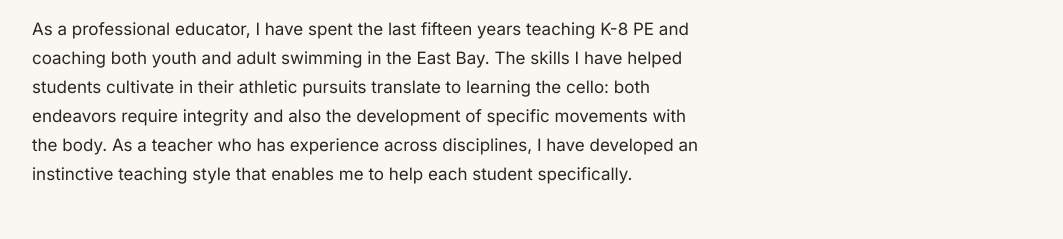
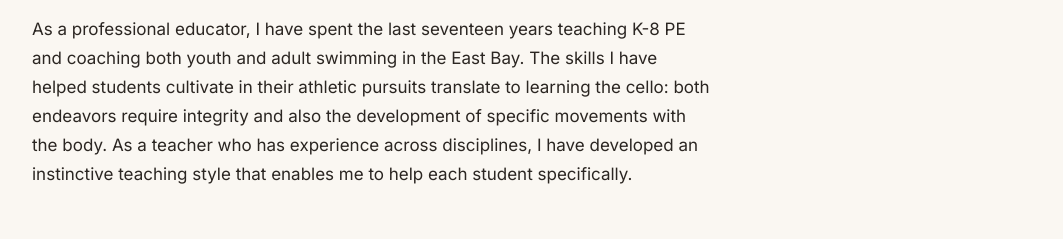
Before and after one commit to lurk1ndog/lifeandcello-site, a plain HTML site: page index.html in a window 1280 px wide. Shown: the part 1086-1325 px from the top of the page, without its empty margins (108-1171 px from the left). Drawn offline with nearby package versions, Linux system fonts and the light colour scheme.

```diff
--- a/index.html
+++ b/index.html
@@ -25,7 +25,7 @@
 <section class="prose">
 <p>After years of studying with world-renowned cello teachers, including Jennifer Culp, Ron Leonard, and Irene Sharp, I learned not only how to play my instrument, but also how to teach the gift of music. I enjoy teaching cello because it allows me to share my passion for music and inspire others to explore their creativity and expressiveness through this beautiful instrument. I work with people of all ages, backgrounds, and skill levels. I work closely with you to create an authentic learning environment to meet your musical goals.</p>
 <p>Along with teaching and performing, I play cello bedside for people at the end of their lives. Listening to the cello offers people an opportunity for quiet introspection, presence, and beauty during this profound end-of-life experience, and I have found this practice to be of great support to families.</p>
-<p>As a professional educator, I have spent the last fifteen years teaching K-8 PE and coaching both youth and adult swimming in the East Bay. The skills I have helped students cultivate in their athletic pursuits translate to learning the cello: both endeavors require integrity and also the development of specific movements with the body. As a teacher who has experience across disciplines, I have developed an instinctive teaching style that enables me to help each student specifically.</p>
+<p>As a professional educator, I have spent the last seventeen years teaching K-8 PE and coaching both youth and adult swimming in the East Bay. The skills I have helped students cultivate in their athletic pursuits translate to learning the cello: both endeavors require integrity and also the development of specific movements with the body. As a teacher who has experience across disciplines, I have developed an instinctive teaching style that enables me to help each student specifically.</p>
 </section>
 </main>
 <footer><div class="wrap"><span>© Life and Cello · Scott Thompson</span><a href="/contact/">Get in touch</a></div></footer>
```
Also changed, not shown: lessons/index.html (+1 -1 lines).
